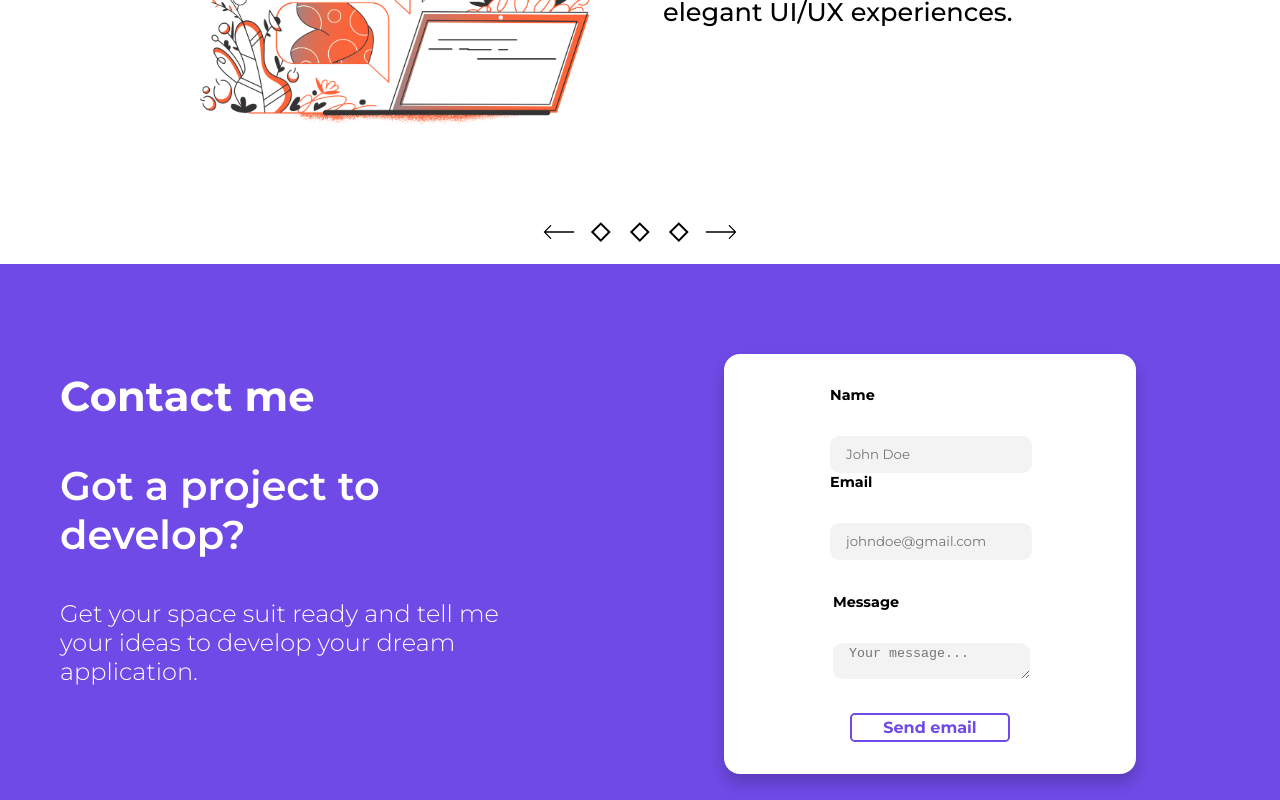
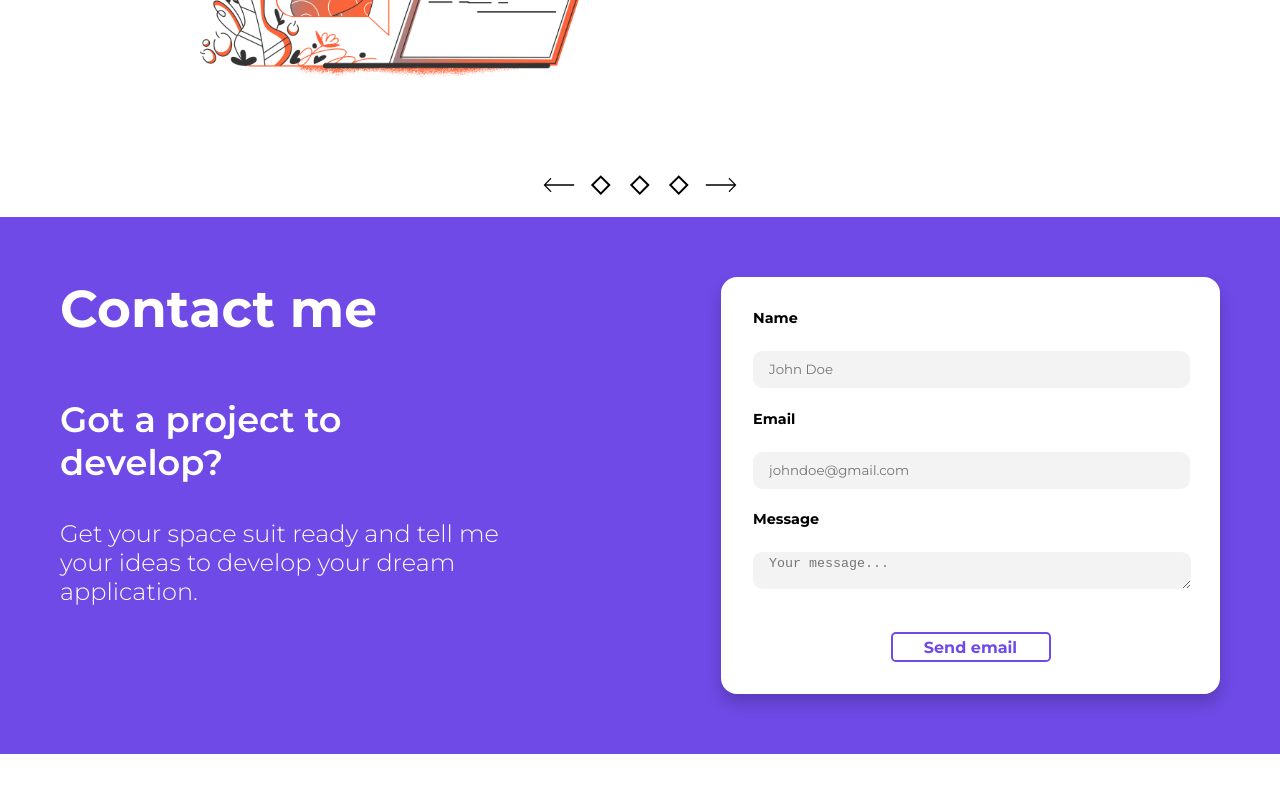
Before and after one commit to JPGomezCuervo/Portfolio-v2, a Vue app: page / in a window 1280 px wide. Shown: the part 1195-1995 px from the top of the page. After the commit the page ends 1949 px from the top, so only its background shows below. Built offline with nearby package versions, Linux system fonts and the light colour scheme.

Commit message:
touching margin and paddings for global Form and Hero

```diff
--- a/src/components/Form.vue
+++ b/src/components/Form.vue
@@ -32,7 +32,7 @@ const { value: message } = useField<string>("message");
         <div class="form-split">
             <div class="form-container">
                 <div class="left-form-container">
-                    <h2 class="subtitle">{{ form.title }}</h2>
+                    <h2 class="subtitle form">{{ form.title }}</h2>
                     <h3>{{ form.subtitle }}</h3>
                     <p>{{ form.description }}</p>
 
@@ -62,7 +62,7 @@ const { value: message } = useField<string>("message");
 
                         <legend>Write your message</legend>
                         <TextArea
-                            class="input-form-container"
+                            class="input-form-container message"
                             :label="form.form.message"
                             :placeholder="form.form.messagePlaceholder"
                             :name="form.form.message"
@@ -82,10 +82,13 @@ const { value: message } = useField<string>("message");
 <style lang="scss" >
 @import "../style.scss";
 
-
+.subtitle.form {
+    margin-bottom: 10%;
+    margin-top: 0;
+}
 .form-split {
     display: block;
-    padding: 90px 0;
+    padding: 60px 0;
     width: 100%;
 }
 
@@ -94,6 +97,7 @@ const { value: message } = useField<string>("message");
     grid-template-columns: 1fr 1fr;
     grid-template-rows: auto;
     max-width: 1440px;
+    height: fit-content;
     margin: 0 auto;
     padding: 0 60px;
 }
@@ -106,8 +110,8 @@ const { value: message } = useField<string>("message");
 
 .left-form-container h3 {
     font-family: "Montserrat-SemiBold";
-    font-size: 2.5rem;
-    width: 30rem;
+    font-size: 2.2rem;
+    width: 25rem;
     text-align: left;
 }
 
@@ -119,18 +123,17 @@ const { value: message } = useField<string>("message");
 }
 
 .right-form-container {
-    width: 60%;
-    height: 100%;
+    width: 75%;
+    height: fit-content;
     background-color: white;
     display: flex;
     flex-direction: column;
     box-shadow: 0px 9px 15px rgba(0, 0, 0, 0.2);
     border-radius: 1rem;
-    justify-content: space-between;
     padding: 2rem;
-    align-items: center;
-    justify-self: center;
+    justify-self: end;
 }
+
 
 .right-form-container input {
     padding-left: 1rem;
@@ -144,6 +147,7 @@ const { value: message } = useField<string>("message");
 .right-form-container button {
     width: 10rem;
     margin: 0 auto;
+    margin-top: 10%;
     background-color: white;
     padding: .2rem;
     border-radius: .3rem;
@@ -175,9 +179,9 @@ const { value: message } = useField<string>("message");
 .input-form-container {
     display: flex;
     flex-direction: column;
-    text-align: left;
-    gap: 2rem;
+    gap: 1.5rem;
     width: 100%;
+    margin-bottom: 5%;
 }
 
 .input-form-container label {
@@ -199,20 +203,29 @@ const { value: message } = useField<string>("message");
     width: calc(100% - 1rem);
 }
 
+.input-form-container.message {
+    margin: 0;
+}
+
 fieldset {
     margin: 0;
     border: 0;
     padding: 0;
+    width: 100%;
+    height: fit-content;
 }
+
 
 legend {
     display: none;
 }
 
 .right-form-container p {
-    font-family: "Montserrat-SemiBold";
+    font-family: "Montserrat-Light";
     font-size: .95rem;
     color: #6F4AE7;
-    margin-top: 0;
+    margin: 0;
+    text-align: center;
+    align-self: center;
 }
 </style>
--- a/src/components/Hero.vue
+++ b/src/components/Hero.vue
@@ -33,7 +33,7 @@ const { hero } = toRefs(selectLanguages());
 
 .split {
     display: block;
-    padding: 90px 0;
+    padding: 60px 0;
     width: 100%;
 }
 
--- a/src/style.scss
+++ b/src/style.scss
@@ -60,7 +60,7 @@ h1 {
 .subtitle {
   font-family: "Montserrat-Bold";
   text-align: left;
-  font-size: clamp(2.5rem, 1rem + 2vw, 5rem);
+  font-size: clamp(2.5rem, 1rem + 2.8vw, 5rem);
   margin: 0;
   margin-top: 3%;
 
```
